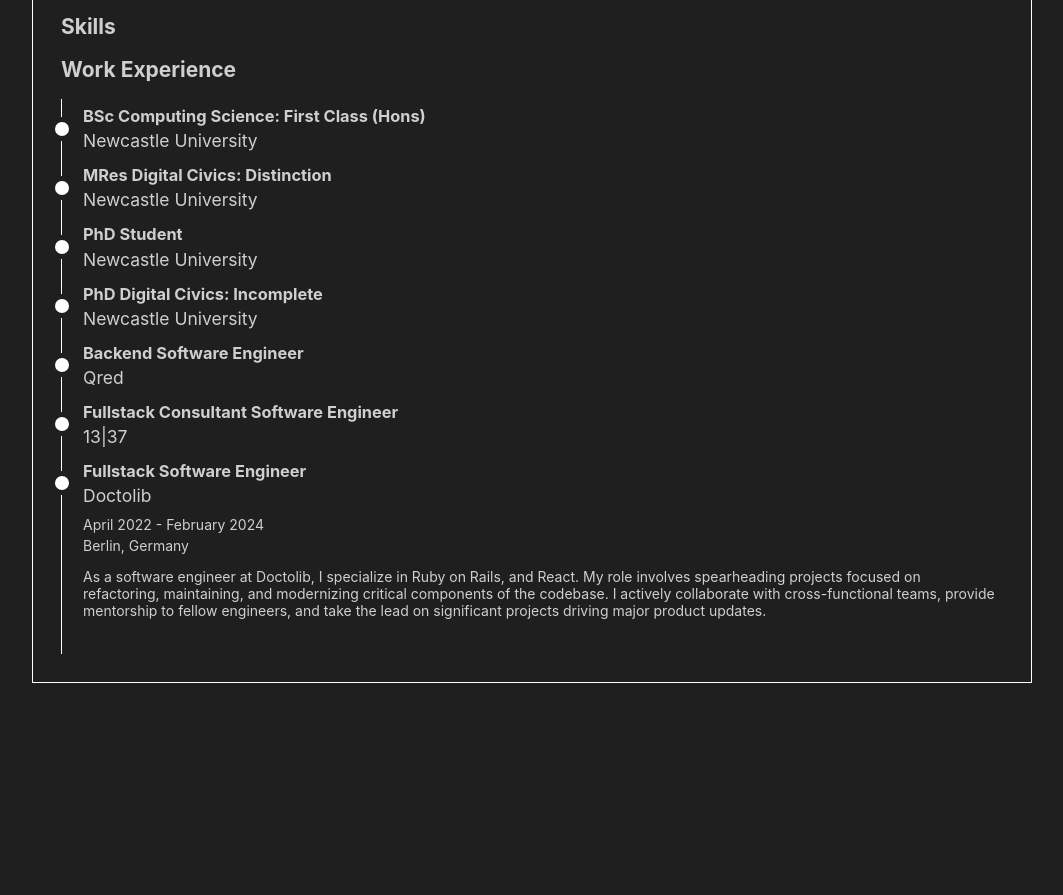
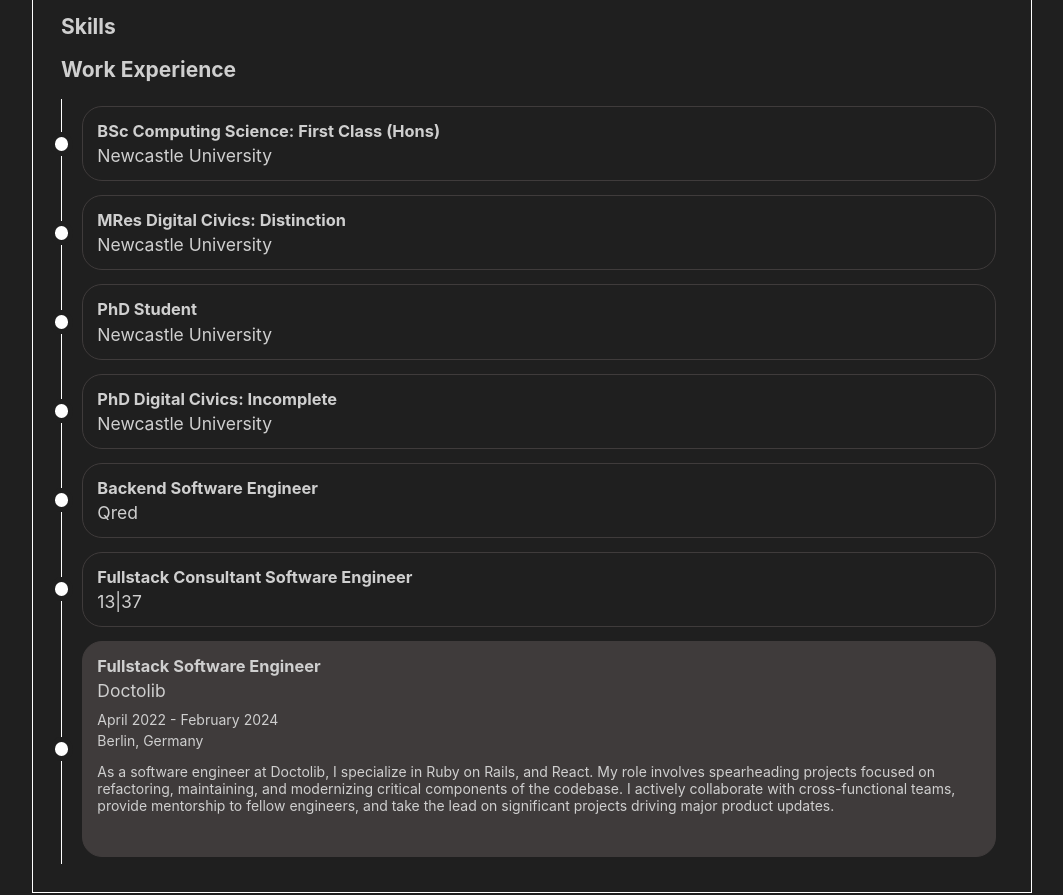
Before and after one commit to wel-shy/daniel-welsh, a Gatsby site: page / in a window 1280 px wide. Shown: the part 531-1426 px from the top of the page, without its empty margins (108-1171 px from the left). Before the commit the page ends 1242 px from the top, so only its background shows below. Built offline with nearby package versions, Linux system fonts and the light colour scheme; Gatsby itself is replaced by a stand-in of ours.

Commit message:
making timeline items distinct

```diff
--- a/src/components/Timeline/Item.tsx
+++ b/src/components/Timeline/Item.tsx
@@ -1,6 +1,7 @@
 import React from "react";
 import styled from "styled-components";
 import { Role } from "./types";
+import RoleDetails from "./RoleDetails";
 
 const TitleAndIcon = styled.div`
   display: flex;
@@ -17,7 +18,20 @@
   box-shadow: 0 0 0 5px #1f1f1f;
 `;
 
-const TimelineItem = styled.div`
+const TimelineItem = styled.div<{ isActive?: boolean }>`
+  background-color: ${({ isActive }) =>
+    isActive ? "#3f3b3b" : "transparent"}; // #3f3b3b;
+  border: solid 1px #3f3b3b;
+  padding: 1em;
+  border-radius: 20px;
+  width: 100%;
+  transition: all 0.5s ease;
+  cursor: pointer;
+
+  &:hover {
+    background-color: #3f3b3b;
+  }
+
   .institution {
     font-size: 1.25em;
     margin: 0;
@@ -30,17 +44,23 @@
 
 interface ItemProps {
   role: Role;
+  isActive?: boolean;
 }
 
-const Item = ({ role }: ItemProps) => {
+const Item = ({ role, isActive }: ItemProps) => {
   const displayString = role.grade ? `${role.role}: ${role.grade}` : role.role;
 
   return (
     <TitleAndIcon>
       <TimelineIcon />
-      <TimelineItem>
+      <TimelineItem isActive={isActive}>
         <h3>{displayString}</h3>
         <div className="institution">{role.institution}</div>
+        {isActive && (
+          <div>
+            <RoleDetails role={role} />
+          </div>
+        )}
       </TimelineItem>
     </TitleAndIcon>
   );
--- a/src/components/Timeline/Timeline.tsx
+++ b/src/components/Timeline/Timeline.tsx
@@ -1,7 +1,6 @@
 import React, { useState } from "react";
 import useTimeline from "./useTimeline";
 import styled from "styled-components";
-import RoleDetails from "./RoleDetails";
 import Item from "./Item";
 
 const Role = styled.div<{ percent: number }>`
@@ -9,10 +8,6 @@
   align-items: center;
   padding: 0.5em;
   flex-wrap: nowrap;
-`;
-
-const RoleDetailsWrapper = styled.div`
-  padding-left: 1em;
 `;
 
 const Timeline = () => {
@@ -33,12 +28,7 @@
             percent={role.percent}
             onClick={() => setSelectedItem(role.institution)}
           >
-            <Item role={role} />
-            {role.institution === selectedItem && (
-              <RoleDetailsWrapper>
-                <RoleDetails role={role} />
-              </RoleDetailsWrapper>
-            )}
+            <Item role={role} isActive={role.institution === selectedItem} />
           </Role>
         ))}
       </div>
```
